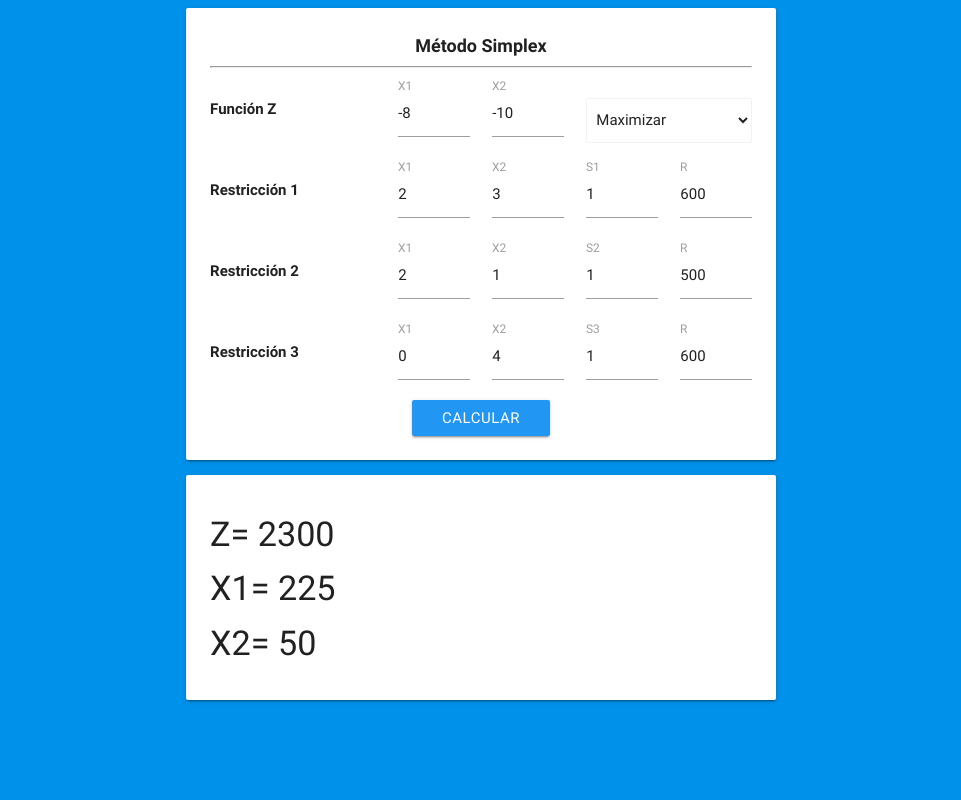
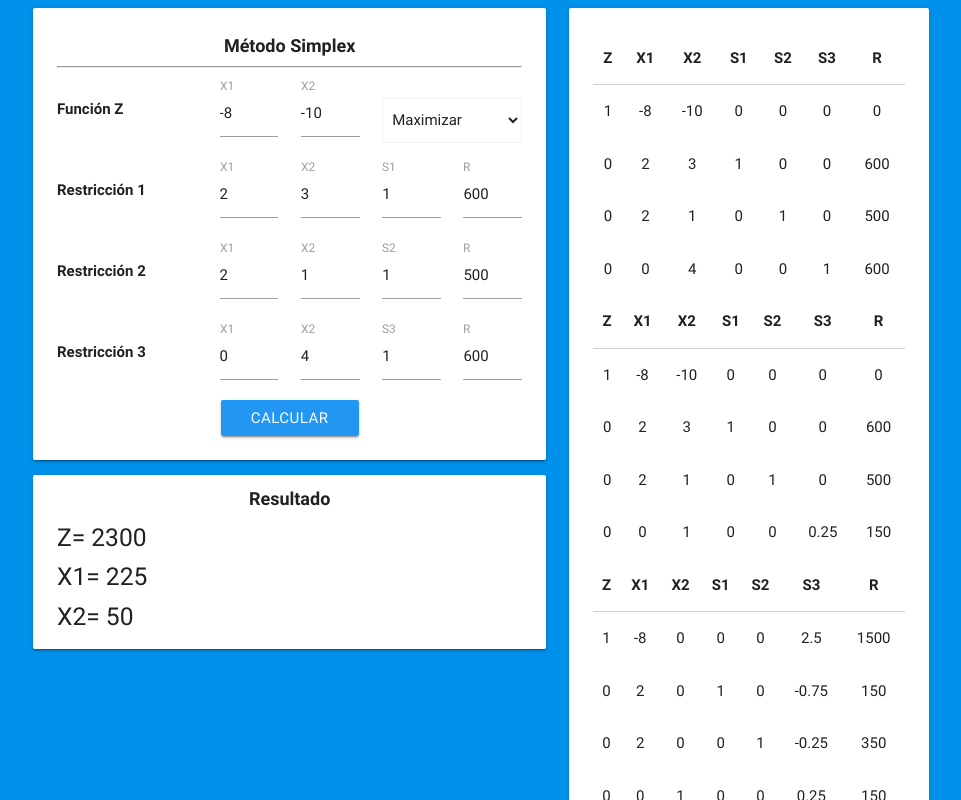
Before and after one commit to samir04m/MetodoSimples2var3restr, a plain HTML site: page index.html in a window 1280 px wide. Both pictures are taken after a click on the button "CALCULAR". Shown: the top 800 px of the page, without its empty margins (159-1120 px from the left). Drawn offline with Linux system fonts and the light colour scheme.

Commit message:
Ahora muestra las tablas paso a paso

```diff
--- a/css/myStyles.css
+++ b/css/myStyles.css
@@ -14,6 +14,19 @@ main {
 	}
 }
 
+#card-result {
+	display: none;
+}
+#card-tables {
+	display: none;
+}
+
+
 .m-b-0 {
 	margin-bottom: 0px !important;
 }
+
+.p-tb-10 {
+	padding-top: 10px;
+	padding-bottom: 10px;
+}
--- a/index.html
+++ b/index.html
@@ -18,23 +18,23 @@
     <main class="light-blue accent-4">
         <div class="container">
             <div class="row">
-                <div class="col s12 offset-m2 m8">
+                <div class="col s12 m7">
                     <div class="card-panel">
                         <center><big><b>Método Simplex</b></big></center>
                         <hr>
                         <div class="row m-b-0">
-                            <div class="col s6 m4">
+                            <div class="col s12 m4">
                                 <br><b>Función Z</b>
                             </div>
-                            <div class="input-field col s2">
+                            <div class="input-field col s6 m2">
                                  <input id="zx1" type="number">
                                  <label for="zx1">X1</label>
                             </div>
-                            <div class="input-field col s2">
+                            <div class="input-field col s6 m2">
                                 <input id="zx2" type="number">
                                 <label for="zx2">X2</label>
                             </div>
-                            <div class="col s4">
+                            <div class="col s12 m4">
                                 <br>
                                 <select class="browser-default" id="select">
                                     <option value="1">Maximizar</option>
@@ -43,7 +43,7 @@
                             </div>
                         </div>
                         <div class="row m-b-0">
-                            <div class="col s6 m4">
+                            <div class="col s12 m4">
                                 <br><b>Restricción 1</b>
                             </div>
                             <div class="input-field col s6 m2">
@@ -65,7 +65,7 @@
                         </div>
 
                         <div class="row m-b-0">
-                            <div class="col s6 m4">
+                            <div class="col s12 m4">
                                 <br><b>Restricción 2</b>
                             </div>
                             <div class="input-field col s6 m2">
@@ -87,7 +87,7 @@
                         </div>
 
                         <div class="row m-b-0">
-                            <div class="col s6 m4">
+                            <div class="col s12 m4">
                                 <br><b>Restricción 3</b>
                             </div>
                             <div class="input-field col s6 m2">
@@ -112,12 +112,19 @@
                         </center>
 
                     </div>
-                    <div class="card-panel">
-                        <h4>Z= <span id="z"></span></h4>
-                        <h4>X1= <span id="x1"></span></h4>
-                        <h4>X2= <span id="x2"></span></h4>
+                    <div class="card-panel p-tb-10" id="card-result">
+                        <center><big><b>Resultado</b></big></center>
+                        <h5>Z= <span id="z"></span></h5>
+                        <h5>X1= <span id="x1"></span></h5>
+                        <h5>X2= <span id="x2"></span></h5>
                     </div>
 
+                </div>
+                <div class="col s12 m5">
+                    <div class="card-panel" id="card-tables">
+
+
+                    </div>
                 </div>
             </div>
         </div>
--- a/js/myScript.js
+++ b/js/myScript.js
@@ -40,6 +40,10 @@ var rs = [4], col_r = 6;
 var columna_pivote, fila_pivote, elemento_pivote;
 
 function calcular(){
+
+    $( "#card-result" ).fadeIn();
+    $( "#card-tables" ).fadeIn();
+
     var select = $('select#select').val();
     definirTabla();
     mostarTabla();
@@ -61,7 +65,7 @@ function calcular(){
 
             }else{
                 console.log("fin del proceso");
-                mostarTabla();
+                // mostarTabla();
                 $("#z").html(tabla[0][col_r]);
                 var x1, x2;
                 for (f=0; f<4; f++){
@@ -254,4 +258,30 @@ function mostarTabla(){
     for (i=0; i<4; i++){
             console.log(tabla[i][0],tabla[i][1], tabla[i][2], tabla[i][3], tabla[i][4], tabla[i][5],tabla[i][6]);
     }
+
+    crearTablas();
+    // crearTablas();
 }
+
+function crearTablas(){
+    var table = $(`<table class="centered"><thead><tr>
+                        <th>Z</th> <th>X1</th> <th>X2</th> <th>S1</th> <th>S2</th> <th>S3</th> <th>R</th>
+                        </tr></thead><tbody></tbody></table>`);
+    var fila  = $(`<tr><td>Alvin</td>
+            <td>Eclair</td>
+            <td>$0.87</td>
+          </tr`);
+    // $("")
+    $("#card-tables").append(table);
+    // $("tbody").append(fila);
+
+    var myItems = [];
+    var $tbody =  $("tbody").last();
+
+    for (var i=0; i<4; i++) {
+        myItems.push('<tr><td>'+tabla[i][0]+'</td> <td>'+tabla[i][1]+'</td> <td>'+tabla[i][2]+'</td> <td>'+tabla[i][3]+'</td> <td>'+tabla[i][4]+'</td> <td>'+tabla[i][5]+'</td> <td>'+tabla[i][6]+'</td> </tr>');
+    }
+
+    $tbody.append(myItems.join(''));
+
+}
```
